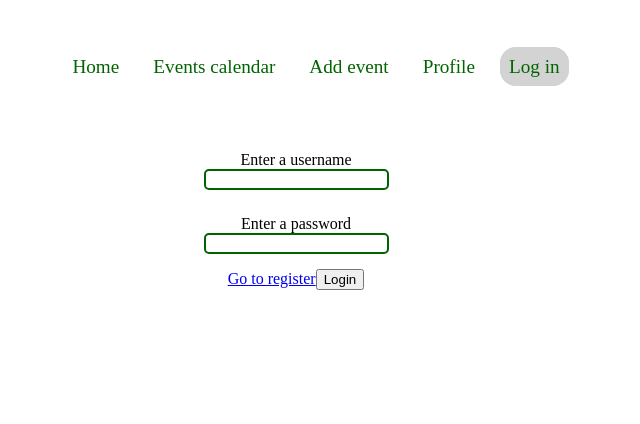
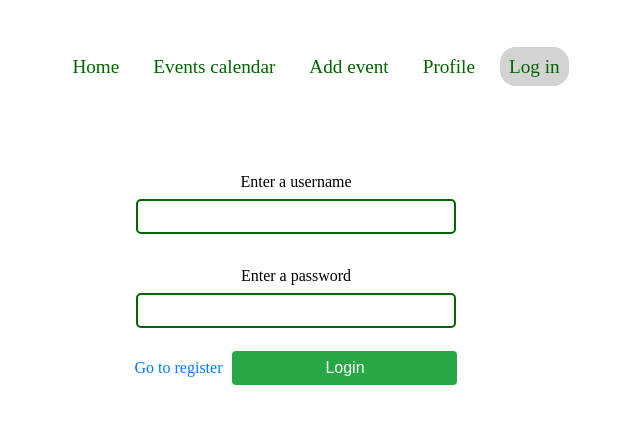
Before and after one commit to dragosciupe/TownPulse, a React (Vite) app in the folder frontend/TownPulse/: page /authentication in a window 1280 px wide. Shown: the top 424 px of the page, without its empty margins (344-984 px from the left). Built offline with nearby package versions, Linux system fonts and the light colour scheme.

Commit message:
frontend changes

```diff
--- a/frontend/TownPulse/src/components/Auth.module.css
+++ b/frontend/TownPulse/src/components/Auth.module.css
@@ -1,3 +1,10 @@
+.container {
+    width: 500px;
+    background-color: transparent; /* Set your desired background color */
+    padding: 20px; /* Add padding for spacing around the content */
+    margin: auto;
+    border: 2px solid rgba(255, 255, 255, .2)
+}
 .input_block {
     margin-top: 25px;
 }
@@ -6,9 +13,13 @@ form {
     text-align: center;
 }
 
-input, input:focus {
+input,
+input:focus {
     border: 2px solid darkgreen;
     border-radius: 5px;
+    padding: 0.5rem;
+    margin: 0.5rem auto;
+    width: 60%;
 }
 
 p {
@@ -17,13 +28,44 @@ p {
 
 .error {
     color: red;
+    margin-top: 0.5rem;
 }
 
 .actions {
     margin-top: 15px;
+    text-align: center; /* Center the buttons */
 }
 
-.request_result {
+.actions a {
+    text-decoration: none;
+    color: #007bff;
+    margin-right: 10px; /* Add some space between buttons */
+}
+
+.actions button {
+    padding: 0.5rem 0.75rem; /* Adjust padding to make the button smaller */
+    font-size: 1rem;
+    background-color: #28a745;
+    color: #fff;
+    border: none;
+    border-radius: 0.25rem;
+    cursor: pointer;
+    width: 45%; /* Adjust width of the buttons */
+}
+
+.actions button:disabled {
+    background-color: #6c757d;
+    cursor: not-allowed;
+}
+
+.register_success {
     margin-top: 30px;
     text-align: center;
+    color: green;
 }
+
+.register_error {
+    margin-top: 30px;
+    text-align: center;
+    color: red;
+}
--- a/frontend/TownPulse/src/components/Login.tsx
+++ b/frontend/TownPulse/src/components/Login.tsx
@@ -8,7 +8,7 @@ function Login() {
   const loginResponse = useActionData() as string;
 
   return (
-    <>
+    <div className={classes.container}>
       <Form method="post">
         <div className={classes.input_block}>
           <div>
@@ -31,8 +31,8 @@ function Login() {
           </button>
         </div>
       </Form>
-      <p className={classes.request_result}>{loginResponse}</p>
-    </>
+      <p className={classes.register_error}>{loginResponse}</p>
+    </div>
   );
 }
 
--- a/frontend/TownPulse/src/components/MainNavigation.tsx
+++ b/frontend/TownPulse/src/components/MainNavigation.tsx
@@ -1,4 +1,5 @@
 import { NavLink } from "react-router-dom";
+import { getUserData } from "../util/Methods";
 
 import classes from "./MainNavigation.module.css";
 
@@ -7,6 +8,8 @@ function isPageActive(isActive: boolean): string | undefined {
 }
 
 function MainNavigation() {
+  const userData = getUserData();
+
   return (
     <header className={classes.header}>
       <nav>
@@ -48,12 +51,16 @@ function MainNavigation() {
           </li>
 
           <li>
+            {userData === null ? (
               <NavLink
                 to="/authentication"
                 className={({ isActive }) => isPageActive(isActive)}
               >
                 Log in
               </NavLink>
+            ) : (
+              <button>Logout</button>
+            )}
           </li>
         </ul>
       </nav>
--- a/frontend/TownPulse/src/components/Register.tsx
+++ b/frontend/TownPulse/src/components/Register.tsx
@@ -1,4 +1,4 @@
-import { useRef, useState } from "react";
+import { useRef, useState, useEffect } from "react";
 import { Form, Link, useActionData, useNavigation } from "react-router-dom";
 import { checkFieldForError } from "../util/Methods.ts";
 
@@ -27,12 +27,28 @@ function Register() {
   const confirmPassword = useRef<HTMLInputElement>(null);
   const city = useRef<HTMLInputElement>(null);
   const email = useRef<HTMLInputElement>(null);
+  const form = useRef<HTMLFormElement>(null);
   const navigation = useNavigation();
-  const actionData = useActionData();
+  const actionData: any = useActionData();
 
   const isSubmitting = navigation.state === "submitting";
-  const formErrors = typeof actionData === "object";
-  const registerResponse = formErrors ? undefined : (actionData as string);
+  const formErrors = actionData && actionData.status;
+  const registerResponse = formErrors
+    ? undefined
+    : (actionData as { success: boolean; message: string });
+
+  useEffect(() => {
+    if (registerResponse && registerResponse.success) {
+      form.current?.reset();
+      setFieldEdits({
+        username: false,
+        password: false,
+        confirmPassword: false,
+        city: false,
+        email: false,
+      });
+    }
+  }, [registerResponse]);
 
   if (formErrors && !Object.values(fieldEdits).find((v) => v === true)) {
     setFieldEdits({
@@ -50,8 +66,8 @@ function Register() {
   }
 
   return (
-    <>
-      <Form method="post">
+    <div className={classes.container}>
+      <Form ref={form} method="post">
         <div className={classes.input_block}>
           <div>
             <label htmlFor="username">Enter a username</label>
@@ -159,9 +175,17 @@ function Register() {
         </div>
       </Form>
       {registerResponse && (
-        <p className={classes.request_result}>{registerResponse}</p>
+        <p
+          className={
+            registerResponse.success
+              ? classes.register_success
+              : classes.register_error
+          }
+        >
+          {registerResponse.message}
+        </p>
       )}
-    </>
+    </div>
   );
 }
 
--- a/frontend/TownPulse/src/pages/AuthenticationPage.tsx
+++ b/frontend/TownPulse/src/pages/AuthenticationPage.tsx
@@ -2,16 +2,17 @@ import { type ReactNode } from "react";
 import Register from "../components/Register.tsx";
 import Login from "../components/Login.tsx";
 import { checkFieldForError } from "../util/Methods.ts";
-import { useSearchParams, json } from "react-router-dom";
+import { useSearchParams, json, redirect } from "react-router-dom";
 import {
   type LoginAccountRequest,
   type RegisterAccountRequest,
 } from "../remote/request-types.ts";
+import { saveUserData } from "../util/Methods.ts";
+import { UserData } from "../util/Types.ts";
 
 function AuthenticationPage() {
   const [searchParams] = useSearchParams();
   const mode = searchParams.get("mode") || "login";
-  console.log("rerendered page");
 
   let content: ReactNode;
 
@@ -51,6 +52,14 @@ export async function action({ request }) {
       headers: { "Content-Type": "application/json" },
       body: JSON.stringify(loginRequest),
     });
+
+    const parsedResponse = await response.json();
+    if (typeof parsedResponse === "object") {
+      saveUserData(parsedResponse as UserData);
+      return redirect("/");
+    }
+
+    return json(parsedResponse);
   } else {
     const registerRequest: RegisterAccountRequest = {
       username: authData.username,
@@ -60,6 +69,7 @@ export async function action({ request }) {
     };
 
     const validationErrors = {
+      status: "form-errors",
       username:
         checkFieldForError("username", authData.username) !== "" ? true : false,
       password:
@@ -85,7 +95,9 @@ export async function action({ request }) {
       headers: { "Content-Type": "application/json" },
       body: JSON.stringify(registerRequest),
     });
+
+    const parsedResponse = await response.text();
+    if (response.ok) return json({ success: true, message: parsedResponse });
+    if (!response.ok) return json({ success: false, message: parsedResponse });
   }
-
-  return response;
 }
--- a/frontend/TownPulse/src/util/Constants.ts
+++ b/frontend/TownPulse/src/util/Constants.ts
@@ -1,3 +1,5 @@
 export const MIN_PASSWORD_LENGTH = 6;
 export const MIN_USERNAME_LENGTH = 4;
 export const MAX_USERNAME_LENGTH = 15;
+
+export const USER_DATA_KEY = "userdata";
--- a/frontend/TownPulse/src/util/Methods.ts
+++ b/frontend/TownPulse/src/util/Methods.ts
@@ -2,7 +2,10 @@ import {
   MIN_USERNAME_LENGTH,
   MAX_USERNAME_LENGTH,
   MIN_PASSWORD_LENGTH,
+  USER_DATA_KEY,
 } from "../util/Constants";
+
+import { type UserData } from "./Types";
 
 export function checkFieldForError(
   field: string,
@@ -50,3 +53,17 @@ export function checkFieldForError(
     }
   }
 }
+
+export function saveUserData(userData: UserData) {
+  localStorage.setItem(USER_DATA_KEY, JSON.stringify(userData));
+}
+
+export function getUserData(): UserData | null {
+  const userData = localStorage.getItem(USER_DATA_KEY);
+  if (!userData) return null;
+  return JSON.parse(userData);
+}
+
+export function deleteUserData() {
+  localStorage.removeItem(USER_DATA_KEY);
+}
--- /dev/null
+++ b/frontend/TownPulse/src/util/Types.ts
@@ -0,0 +1,13 @@
+export const enum AccountType {
+  NORMAL,
+  CREATOR,
+  TOWN_HALL,
+}
+
+export type UserData = {
+  id: string;
+  username: string;
+  city: string;
+  email: string;
+  accountType: AccountType;
+};
```
Lines whose indentation alone changed are shown as unchanged.
